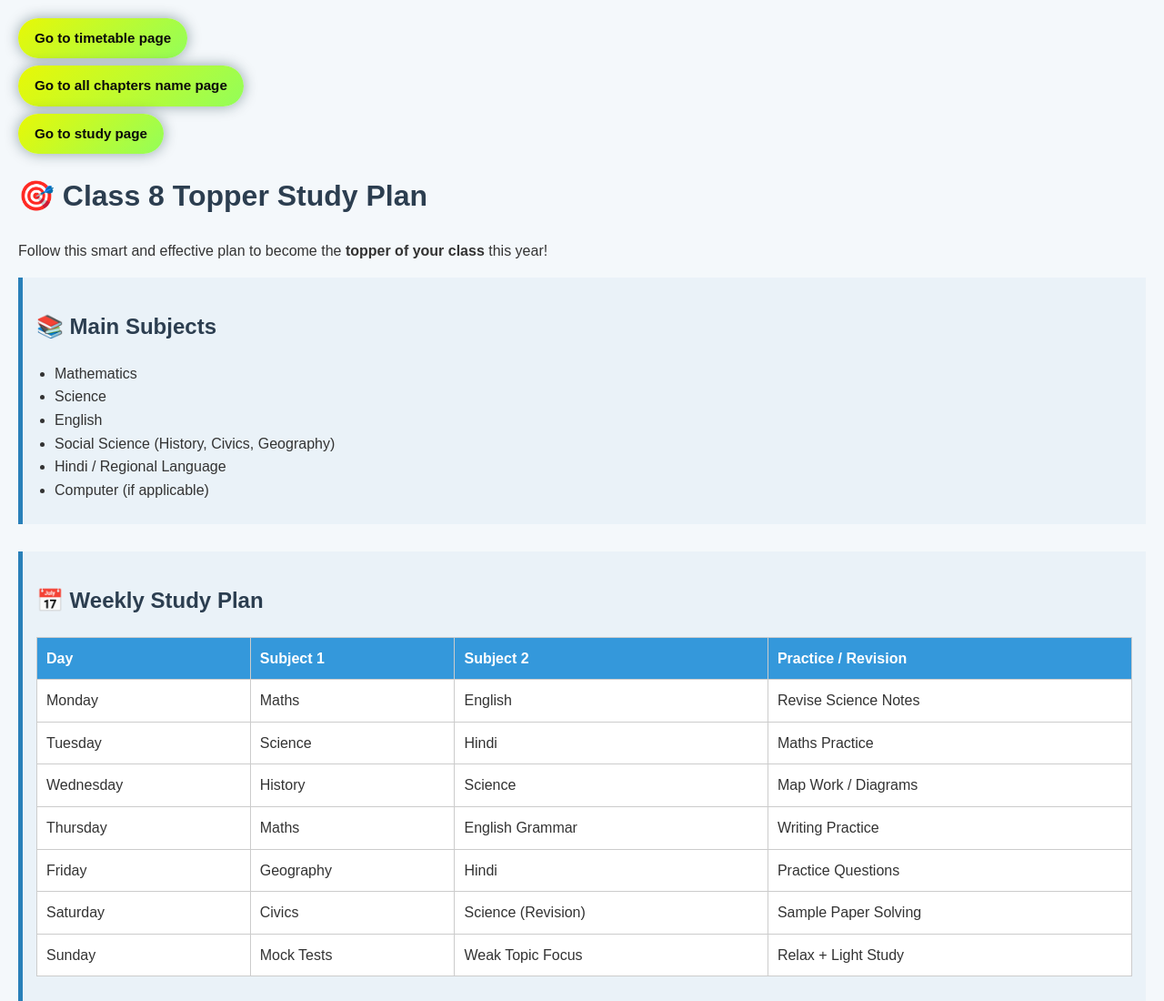
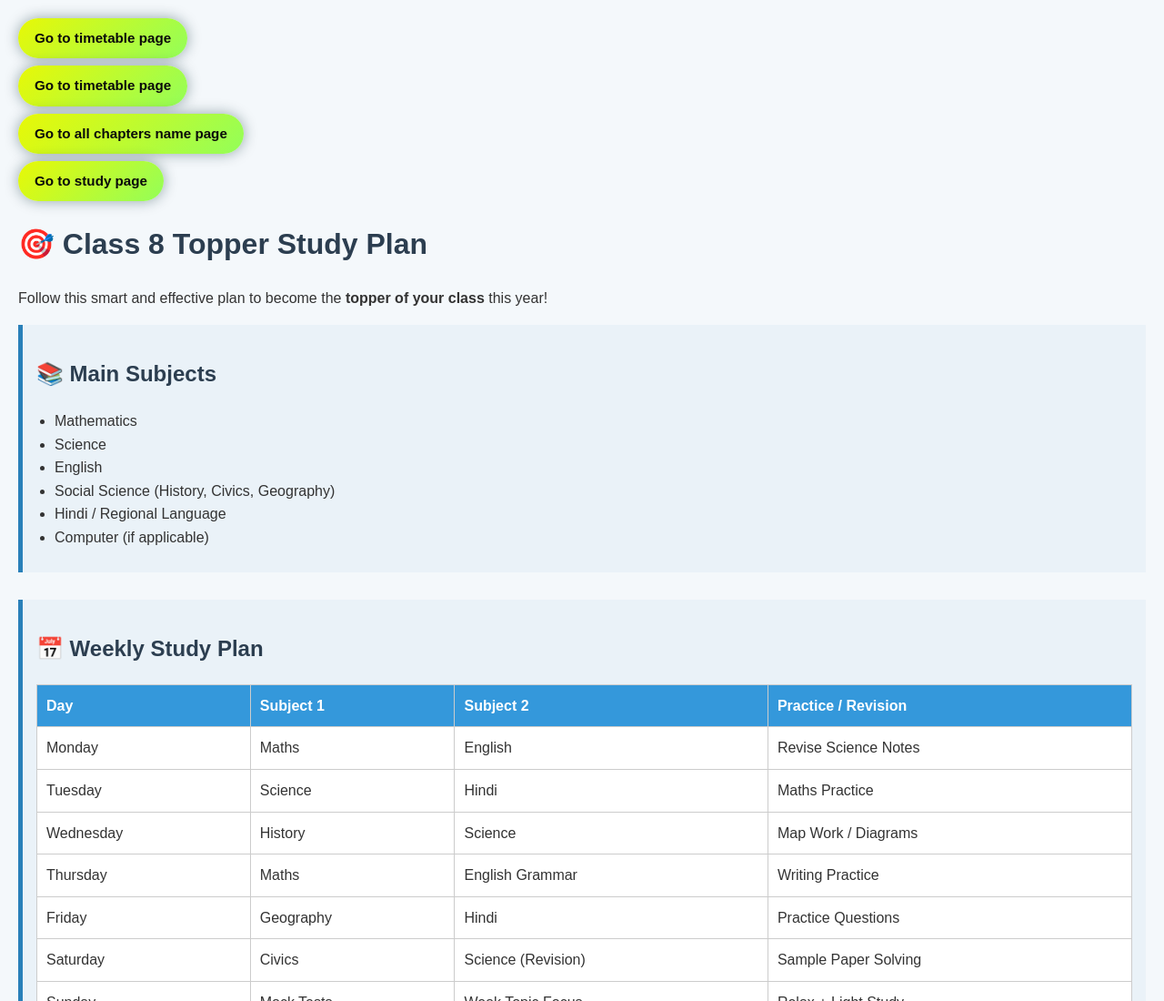
Before and after one commit to olorono8/8th, a plain HTML site: page index.html in a window 1280 px wide. Shown: the top 1100 px of the page at 91% size. Drawn offline with Linux system fonts and the light colour scheme.

Commit message:
Update index.html

```diff
--- a/index.html
+++ b/index.html
@@ -64,6 +64,7 @@
 </head>
 <body>
      <a href="all_chapters.html" class="btn">Go to timetable page</a>
+    <a href="sir.html" class="btn">Go to timetable page</a>
 
     <a href="all_chapters_plan.html" class="btn">Go to all chapters name page</a>
 
```
